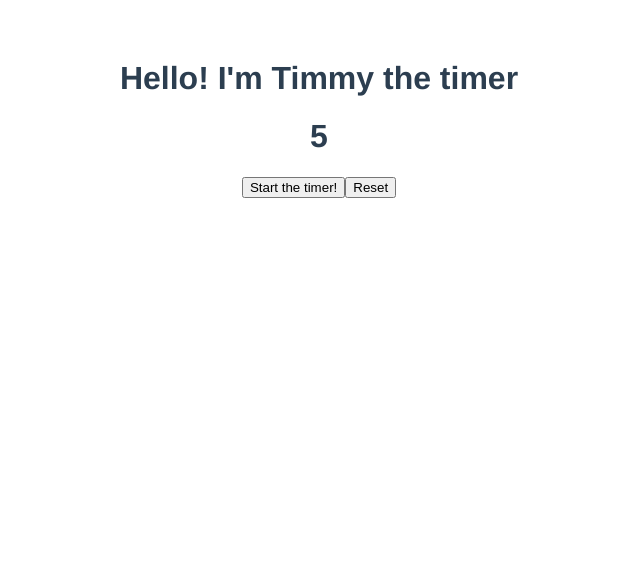
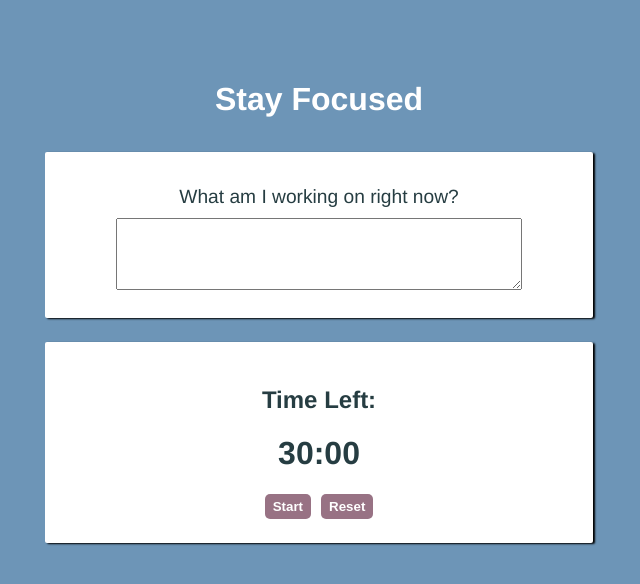
Before and after one commit to Germanika/vue-pomodoro, a Vue app: page / in a window 1280 px wide. Shown: the top 584 px of the page, without its empty margins (321-961 px from the left). Built offline with nearby package versions, Linux system fonts and the light colour scheme.

Commit message:
Add current task component

```diff
--- a/src/App.vue
+++ b/src/App.vue
@@ -1,18 +1,27 @@
 <template>
   <div id="app">
-    <h1>Hello! I'm Timmy the timer</h1>
-    <Timer/>
+    <h1>Stay Focused</h1>
+    <div class='card task'>
+      <CurrentTask />
+    </div>
+    <div class='card timer'>
+      <h2>Time Left:</h2>
+      <Timer />
+    </div>
   </div>
 </template>
 
 
 <script>
-import Timer from "./components/Timer.vue";
+import Timer from './components/Timer.vue';
+import CurrentTask from './components/CurrentTask.vue';
+
 export default {
-  name: "app",
+  name: 'app',
   components: {
-    Timer
-  }
+    Timer,
+    CurrentTask,
+  },
 };
 </script>
 
@@ -21,8 +30,28 @@ export default {
   font-family: "Avenir", Helvetica, Arial, sans-serif;
   -webkit-font-smoothing: antialiased;
   -moz-osx-font-smoothing: grayscale;
+  display: flex;
+  flex-wrap: wrap;
+  flex-direction: column;
+  align-items: center;
+  margin-top: 60px;
+  color: #263d42;
+}
+#app > h1 {
+  color: white;
+}
+.card {
+  border: none;
+  border-radius: 2px;
+  box-shadow: 2px 1px 2px black;
+  max-width: 500px;
+  min-width: 500px;
+  margin: 12px 0;
+  padding: 24px;
   text-align: center;
-  color: #2c3e50;
-  margin-top: 60px;
+  background: white;
+}
+body {
+  background: #6d95b7;
 }
 </style>
--- /dev/null
+++ b/src/components/CurrentTask.vue
@@ -0,0 +1,25 @@
+<template>
+  <div class="current-task">
+    <label>What am I working on right now?</label>
+    <textarea rows='3' />
+    </div>
+</template>
+
+<script>
+export default {
+  name: 'CurrentTask',
+};
+</script>
+
+<style scoped>
+label {
+  display: block;
+  padding: 10px;
+  font-size: 120%;
+}
+textarea {
+  font-size: 150%;
+  width: 80%;
+  resize: vertical;
+}
+</style>
--- a/src/components/Timer.vue
+++ b/src/components/Timer.vue
@@ -1,67 +1,71 @@
 <template>
   <div class="timer">
-    <h1>{{ timeLeft }}</h1>
+    <h1>{{ timeDisplay }}</h1>
     <button v-on:click="toggleCountdown">
       <span v-if="intervalId">Pause</span>
-      <span v-else>Start the timer!</span>
+      <span v-else>Start</span>
     </button>
-    <button v-on:click="timeLeft = startTime">Reset</button>
+    <button v-on:click="setTimeLeft(startTime)">Reset</button>
   </div>
 </template>
 
 <script>
-import { setInterval, clearInterval } from "timers";
+import { setInterval, clearInterval } from 'timers';
+import timeFormatter from '../utils/timeFormatter';
+
+const defaultStartTime = 30 * 60;
 export default {
-  name: "Timer",
-  data: function() {
+  name: 'Timer',
+  data() {
     return {
-      startTime: 5,
-      timeLeft: 5,
-      intervalId: null
+      startTime: defaultStartTime,
+      timeLeft: defaultStartTime,
+      timeDisplay: timeFormatter(defaultStartTime),
+      intervalId: null,
     };
   },
   methods: {
-    toggleCountdown: function() {
+    toggleCountdown() {
       if (this.intervalId) {
         this.clearTimer();
       } else {
         this.intervalId = setInterval(() => this.updateTimeLeft(), 1000);
       }
     },
-    updateTimeLeft: function() {
+    setTimeLeft(timeLeft) {
+      this.timeLeft = timeLeft;
+      this.timeDisplay = timeFormatter(timeLeft);
+    },
+    updateTimeLeft() {
       if (this.timeLeft > 0) {
-        this.timeLeft = this.timeLeft - 1;
+        this.setTimeLeft(this.timeLeft - 1);
       } else {
         this.clearTimer();
         this.onOutOfTime();
       }
     },
-    onOutOfTime: function() {
-      this.timeLeft = this.startTime;
+    onOutOfTime() {
+      this.setTimeLeft(this.startTime);
+      // TODO: something better than an alert!
       alert("You're out of time!");
     },
-    clearTimer: function() {
+    clearTimer() {
       clearInterval(this.intervalId);
       this.intervalId = null;
-    }
-  }
+    },
+  },
 };
 </script>
 
-<!-- Add "scoped" attribute to limit CSS to this component only -->
 <style scoped>
-h3 {
-  margin: 40px 0 0;
-}
-ul {
-  list-style-type: none;
-  padding: 0;
-}
-li {
-  display: inline-block;
-  margin: 0 10px;
-}
-a {
-  color: #42b983;
+button {
+  background: #987284;
+  color: white;
+  border: none;
+  border-radius: 5px;
+  padding: 5px 8px;
+  margin: 0 5px;
+  font-weight: bold;
+  cursor: pointer;
 }
 </style>
--- /dev/null
+++ b/src/utils/timeFormatter.js
@@ -0,0 +1,6 @@
+// Returns the time formatted as mm:ss
+export default function timeFormatter(seconds = 0) {
+  const minutes = Math.floor(seconds / 60);
+  const secs = (`00${seconds % 60}`).slice(-2);
+  return `${minutes}:${secs}`;
+}
```
Also changed, not shown: .eslintrc.js (deleted), 2 other files (tests, documents, lock files or other folders).
